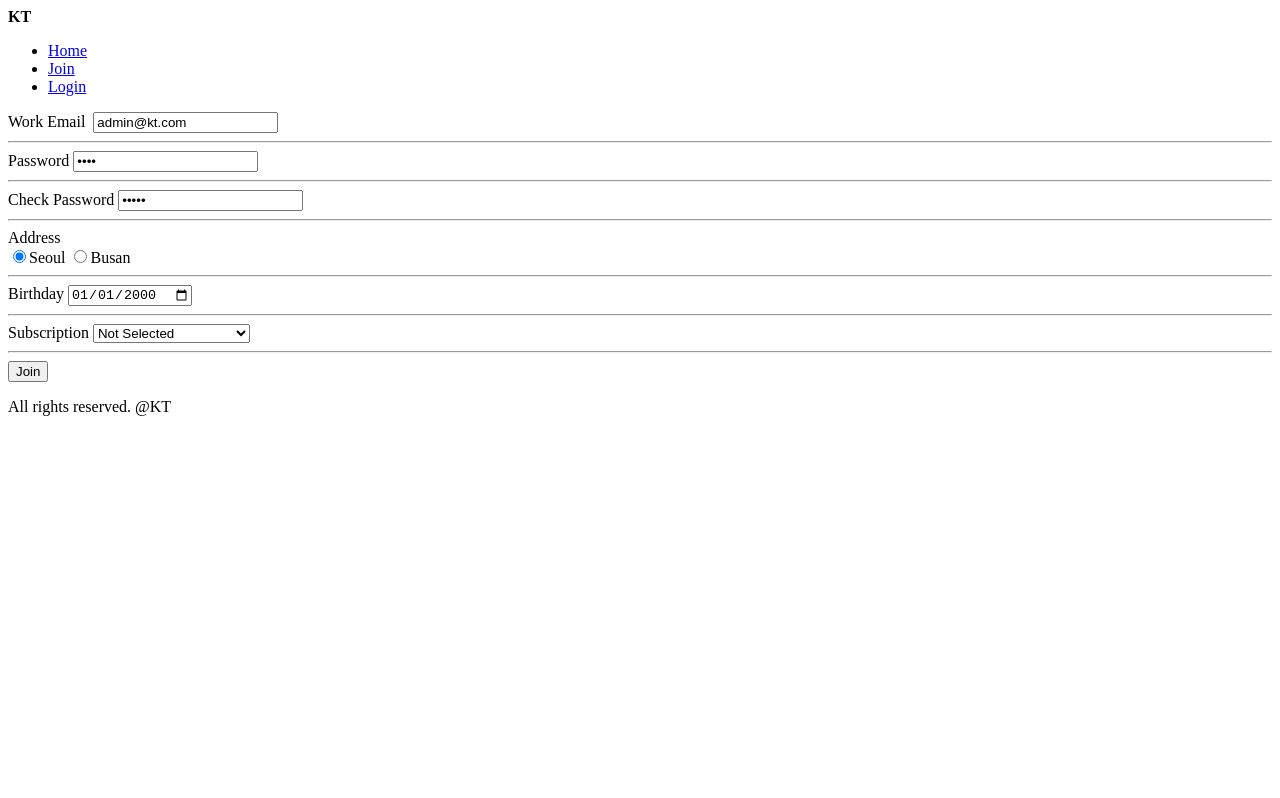
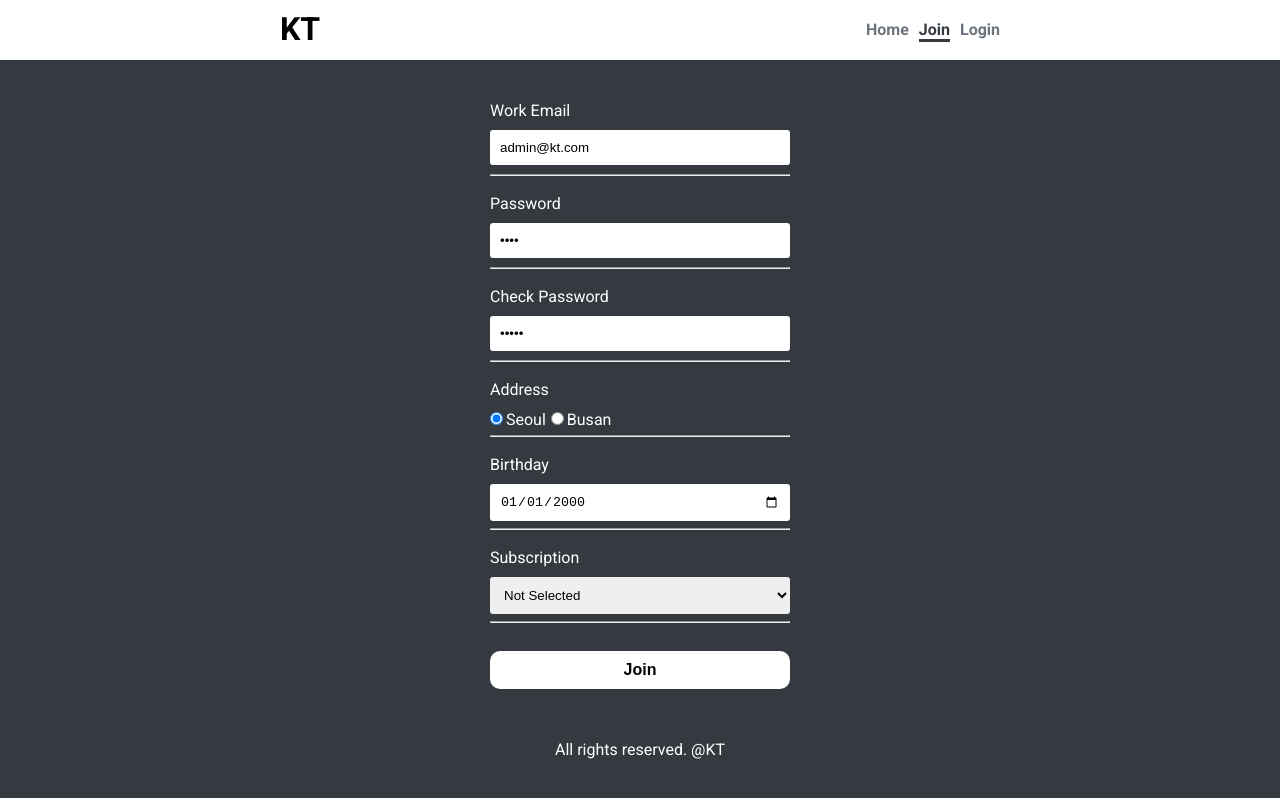
Before and after one commit to S686/html_practice, a plain HTML site: page join.html in a window 1280 px wide. Drawn offline with Linux system fonts and the light colour scheme.

Commit message:
edit login page, js practice.
로그인 페이지 수정
자바스크립트 연습

```diff
--- /dev/null
+++ b/css/join.css
@@ -0,0 +1,29 @@
+.join-wrap{
+    width: 300px;
+}
+.attr-wrap{
+    height: 75px;
+}
+.join-wrap label{
+    float: left;
+    margin-top: 10px;
+}
+#email, #pw, #ckpw, #birth, #subscription{
+    border: none;
+    border-radius: 3px;
+    padding: 10px;
+    margin-top: 10px;
+    width: calc(100% - 20px);
+    /* !important 선언을 하면 후에 재정의 하더라도 이 code로 적용됨 */
+}
+#subscription{
+    width: 100%
+}
+.input-addr{
+    margin: 10px 0 0 -5px;
+}
+#join-btn{
+    margin-top: 20px;
+    width: 100%;
+    padding: 10px;
+}
--- /dev/null
+++ b/css/login.css
@@ -0,0 +1,27 @@
+.login-wrap{
+    width: 300px;
+}
+.attr-wrap{
+    height: 75px;
+}
+.login-wrap label{
+    float: left;
+    margin-top: 10px;
+}
+#email, #pw{
+    border: none;
+    border-radius: 3px;
+    padding: 10px;
+    margin-top: 10px;
+    width: calc(100% - 20px);
+}
+#login-btn{
+    margin-top: 20px;
+    width: 100%;
+}
+.msg{
+    display: none;
+    float: left;
+    height: 0;
+    color: yellow;
+}
--- a/css/main.css
+++ b/css/main.css
@@ -11,7 +11,7 @@ html, body{
 }
 
 header{
-    height:60px;
+    height: 60px;
     background-color: white;
     color: black;
 }
@@ -30,24 +30,20 @@ header>nav>ul{
     float: right;
     margin-top: 10px;
 }
-
 header>nav>ul>li{
     float: left;
     list-style: none;
     margin-left: 10px;
 }
-
 header>nav>ul>li>a{
     text-decoration: none;
     font-weight: bold;
     color: #6c757d;
 }
-
 header>nav>ul>li>a.active{
     color: #343a40;
     border-bottom: 3px solid #343a40;
 }
-
 footer{
     max-width: 720px;
     margin: 0 auto;
@@ -55,7 +51,6 @@ footer{
     padding: 20px;
     text-align: center;
 }
-
 footer>p{
     margin: 0;
 }
@@ -67,12 +62,10 @@ main{
     text-align: center;
     display: table;
 }
-
 main>.wrap{
-    display: tabel-cell;
+    display: table-cell;
     vertical-align: middle;
 }
-
 main>section>button{
     border: none;
     background-color: white;
@@ -82,8 +75,7 @@ main>section>button{
     font-weight: bold;
     cursor: pointer;
 }
-
 main>section>button:hover{
-    background-color: gray;
+    background-color: red;
     color: white;
 }
--- a/join.html
+++ b/join.html
@@ -4,12 +4,17 @@
     <meta charset="UTF-8">
     <meta http-equiv="X-UA-Compatible" content="IE=edge">
     <meta name="viewport" content="width=device-width, initial-scale=1.0">
-    <title>Cover</title>
+    <title>Join</title>
     <link rel="icon" href="https://www.kt.com/favicon.ico">
+    <link rel="preconnect" href="https://fonts.googleapis.com">
+    <link rel="preconnect" href="https://fonts.gstatic.com" crossorigin>
+    <link href="https://fonts.googleapis.com/css2?family=Roboto:wght@100;300;400;500;700;900&display=swap" rel="stylesheet">
+    <link rel="stylesheet" href="css/main.css">
+    <link rel="stylesheet" href="css/join.css">
 </head>
 <body>
     <header>
-        <nav>
+        <nav class="wrap">
             <label><strong>KT</strong></label>
             <ul>
                 <li><a href="index.html">Home</a></li>
@@ -37,12 +42,12 @@
                     placeholder="input check password." value="12345">
                 </div><hr>
                 <div class="attr-wrap">
-                    <label>Address</label>
+                    <label>Address</label><br>
                     <div class="input-addr">
                         <label><input type="radio" name="addr" value="seoul" checked>Seoul</label>
                         <label><input type="radio" name="addr" value="busan">Busan</label>
                     </div>
-                </div><hr>
+                </div><hr style="margin-top: -10px;">
                 <div class="attr-wrap">
                     <label>Birthday</label>
                     <input type="date" id="birth" value="2000-01-01">
```
Also changed, not shown: index.html (+7 -6 lines), js/login.js (added, +24 -0 lines), login.html (+50 -0 lines), 3 other files.
